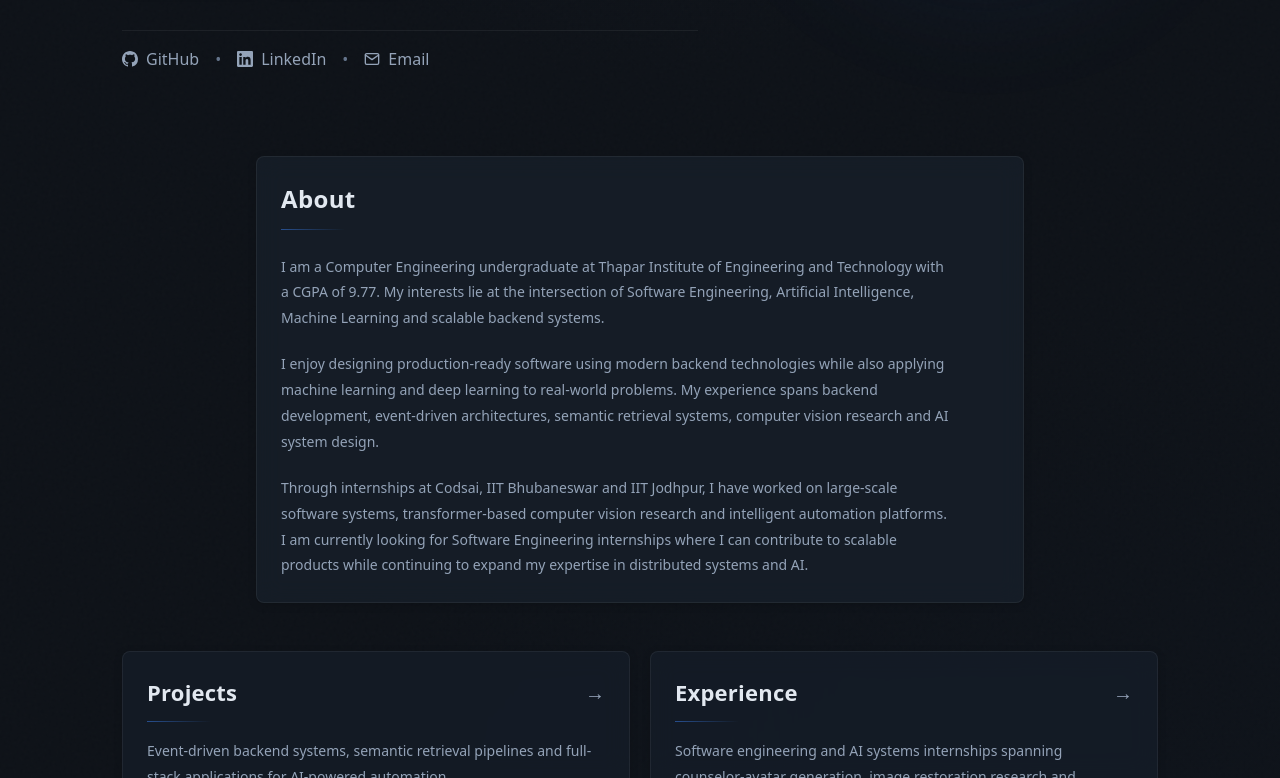
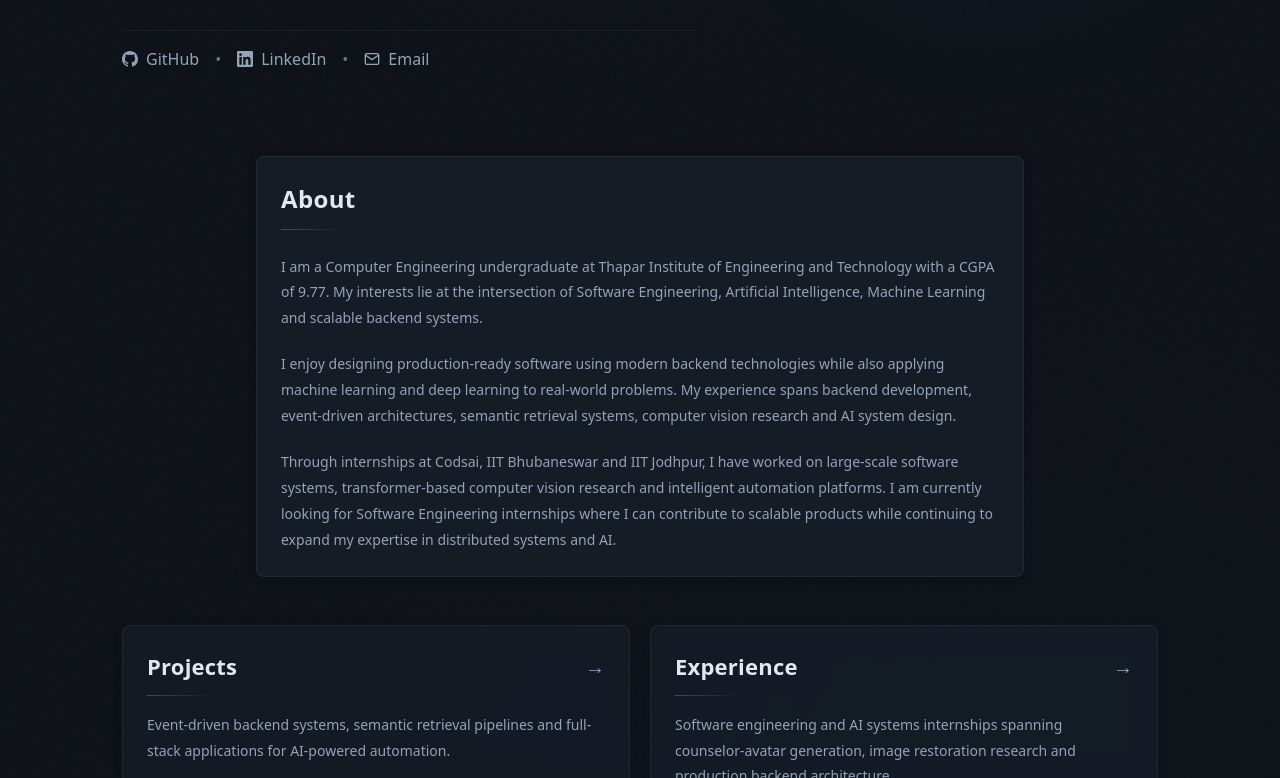
Before and after one commit to Arshgarg2005/Protfolio-wesite, a React (Vite) app: page / in a window 1280 px wide. Shown: the part 632-1410 px from the top of the page. Built offline with nearby package versions, Linux system fonts and the light colour scheme.

Commit message:
Updated Resume

```diff
--- a/src/pages/Home.jsx
+++ b/src/pages/Home.jsx
@@ -274,7 +274,7 @@ const Home = () => {
               <h2 style={{ fontSize: '1.5rem', color: '#e2e8f0', letterSpacing: '0.015em', marginBottom: 'var(--space-3)', fontWeight: '600' }}>About</h2>
               <div className="h-px w-16" style={{ background: 'linear-gradient(90deg, rgba(59, 130, 246, 0.5) 0%, transparent 100%)' }} />
             </div>
-            <div className="space-y-5 text-sm" style={{ color: '#94a3b8', lineHeight: '1.85', fontWeight: '300', maxWidth: '42rem' }}>
+            <div className="space-y-5 text-sm" style={{ color: '#94a3b8', lineHeight: '1.85', fontWeight: '300', width: '100%', }}>
               <p>
                 I am a Computer Engineering undergraduate at Thapar Institute of Engineering and Technology with a CGPA of 9.77. My interests lie at the intersection of Software Engineering, Artificial Intelligence, Machine Learning and scalable backend systems.
               </p>
```
